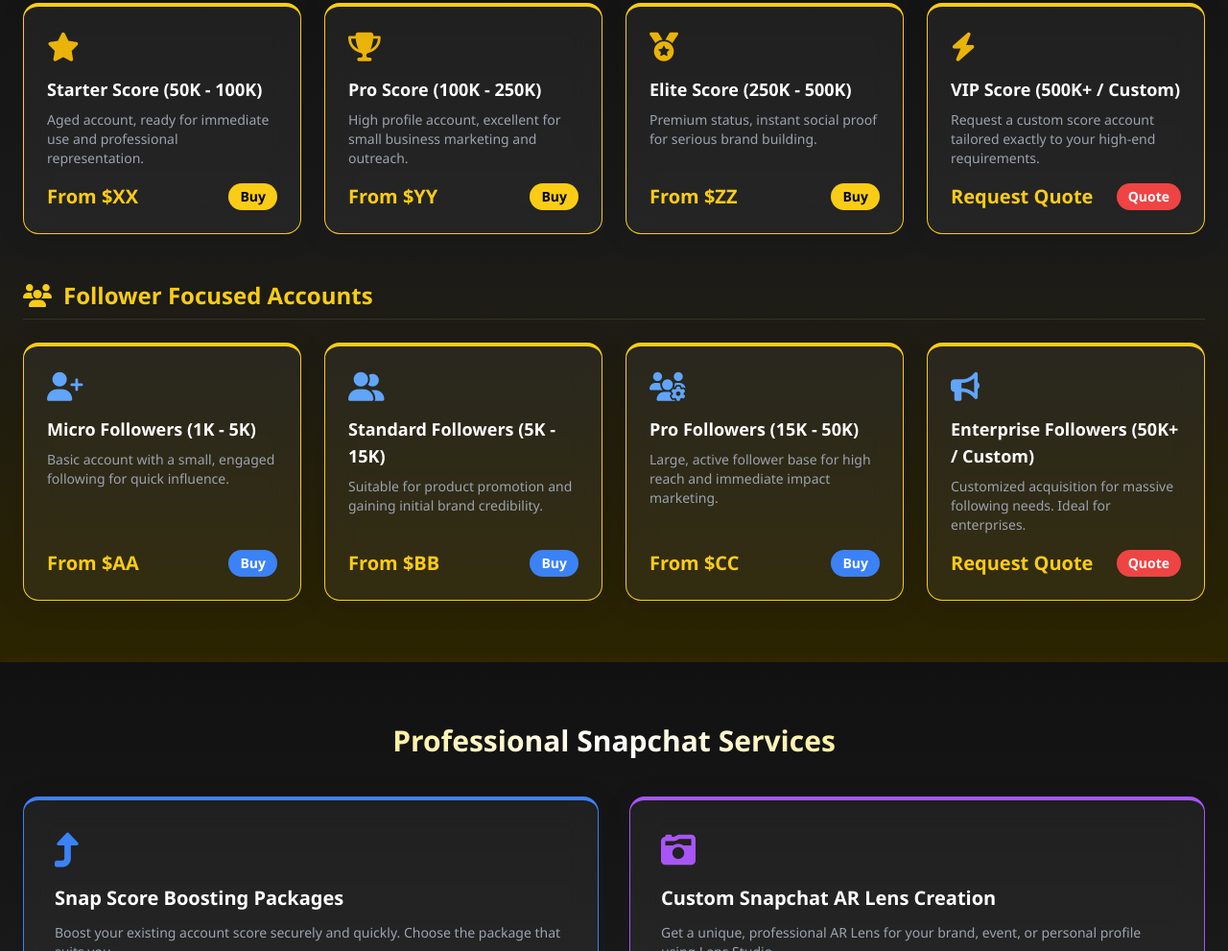
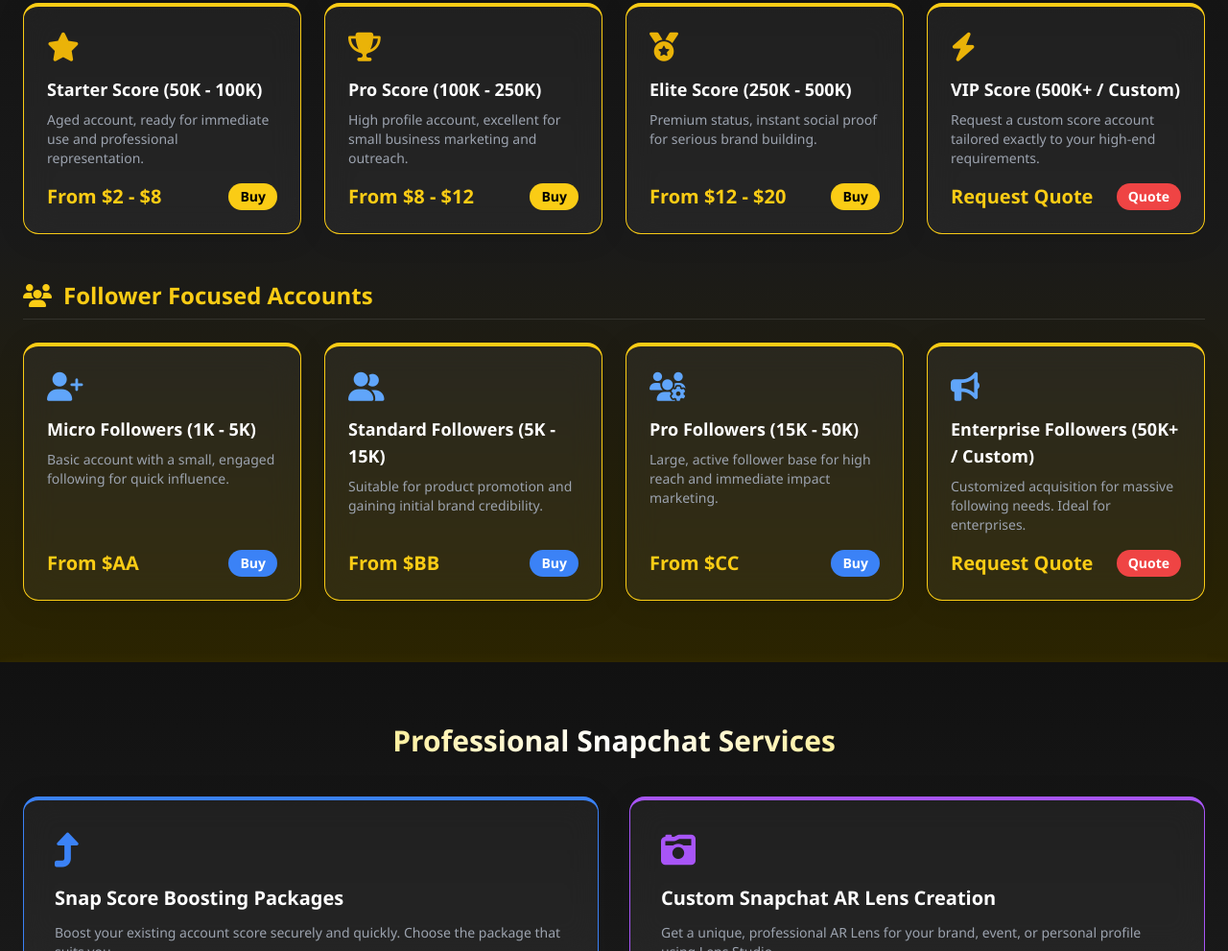
Before and after one commit to ranaomerwaheed/SnapMart, a website: page product.html in a window 1280 px wide. Shown: the part 760-1751 px from the top of the page at 96% size. Drawn offline with nearby package versions, Linux system fonts and the light colour scheme; a web font is replaced by a local one.

Commit message:
Update product.html

```diff
--- a/product.html
+++ b/product.html
@@ -127,7 +127,7 @@
                         <h4 class="text-lg font-bold mb-2">Starter Score (50K - 100K)</h4>
                         <p class="text-gray-400 text-sm flex-grow">Aged account, ready for immediate use and professional representation.</p>
                         <div class="mt-4 flex justify-between items-center">
-                            <span class="text-xl font-extrabold text-yellow-400">From $XX</span>
+                            <span class="text-xl font-extrabold text-yellow-400">From $2 - $8</span>
                             <button onclick="orderNow('Score Account: 50K-100K', 'From $XX')" class="bg-yellow-400 text-black px-3 py-1 rounded-full text-sm font-bold hover:bg-yellow-300">Buy</button>
                         </div>
                     </div>
@@ -137,7 +137,7 @@
                         <h4 class="text-lg font-bold mb-2">Pro Score (100K - 250K)</h4>
                         <p class="text-gray-400 text-sm flex-grow">High profile account, excellent for small business marketing and outreach.</p>
                         <div class="mt-4 flex justify-between items-center">
-                            <span class="text-xl font-extrabold text-yellow-400">From $YY</span>
+                            <span class="text-xl font-extrabold text-yellow-400">From $8 - $12</span>
                             <button onclick="orderNow('Score Account: 100K-250K', 'From $YY')" class="bg-yellow-400 text-black px-3 py-1 rounded-full text-sm font-bold hover:bg-yellow-300">Buy</button>
                         </div>
                     </div>
@@ -147,7 +147,7 @@
                         <h4 class="text-lg font-bold mb-2">Elite Score (250K - 500K)</h4>
                         <p class="text-gray-400 text-sm flex-grow">Premium status, instant social proof for serious brand building.</p>
                         <div class="mt-4 flex justify-between items-center">
-                            <span class="text-xl font-extrabold text-yellow-400">From $ZZ</span>
+                            <span class="text-xl font-extrabold text-yellow-400">From $12 - $20</span>
                             <button onclick="orderNow('Score Account: 250K-500K', 'From $ZZ')" class="bg-yellow-400 text-black px-3 py-1 rounded-full text-sm font-bold hover:bg-yellow-300">Buy</button>
                         </div>
                     </div>
```
